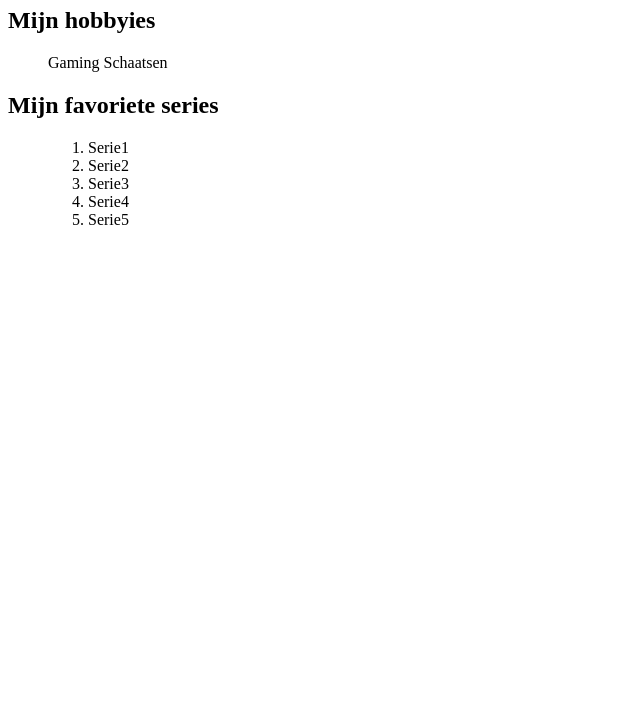
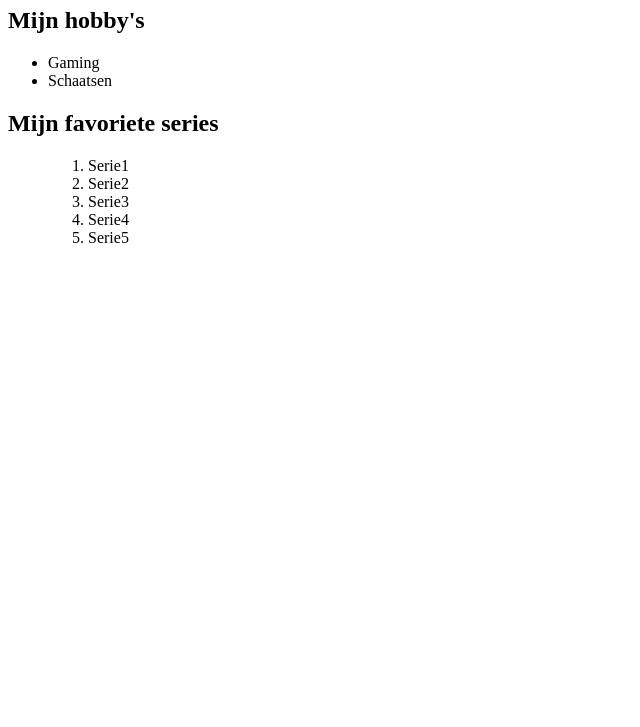
Before and after one commit to Ricco022/Wie-ben-ik-d1079b83, a plain HTML site: page index.html in a window 1280 px wide. Shown: the part 73-800 px from the top of the page, without its empty margins (0-640 px from the left). Drawn offline with Linux system fonts and the light colour scheme.

Commit message:
Uitwerking van de exercise

```diff
--- a/index.html
+++ b/index.html
@@ -6,10 +6,10 @@
   </head>
   <body>
     <h1>Ties Noordhuis</h1>
-      <h2>Mijn hobbyies</h2>
+      <h2>Mijn hobby's</h2>
   <ul>
-      Gaming
-      Schaatsen
+      <li>Gaming</li>
+      <li>Schaatsen</li>
   </ul>
       <h2>Mijn favoriete series</h2>
   <ul>
```
